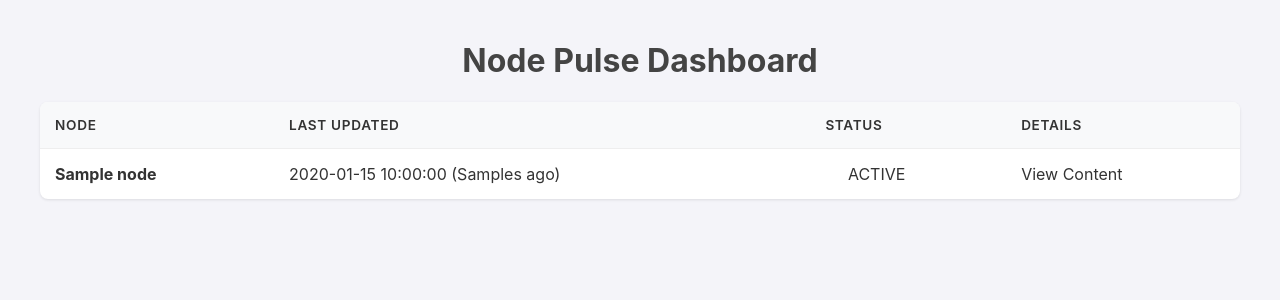
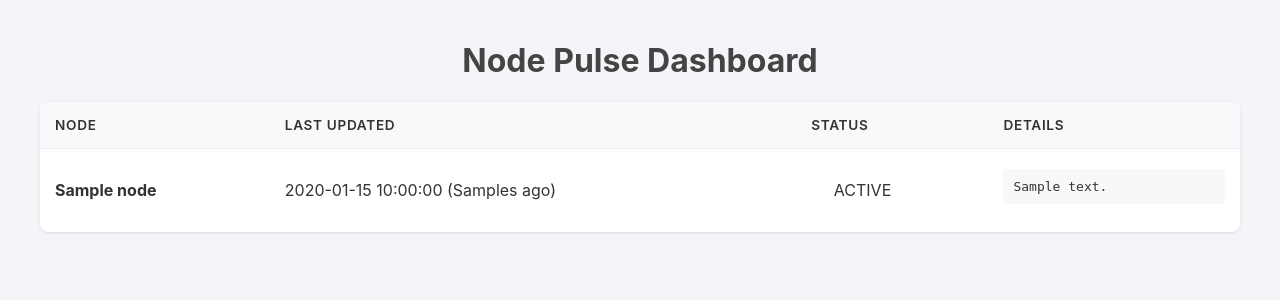
Before and after one commit to gustrd/node-pulse, a Flask app: template server/templates/dashboard.html in a window 1280 px wide. Shown: the top 300 px of the page. Run offline with Flask 3, Linux system fonts and the light colour scheme; the template is opened without the code that fills it: most values are stand-ins (such as "Sample title", 1, 10 or a date in 2020).

Commit message:
timezone and layout fixes

```diff
--- a/server/app.py
+++ b/server/app.py
@@ -8,7 +8,7 @@ app = Flask(__name__)
 
 # Helper to format time
 def format_time(timestamp):
-    return datetime.fromtimestamp(timestamp).strftime('%Y-%m-%d %H:%M:%S')
+    return datetime.fromtimestamp(timestamp).astimezone().strftime('%Y-%m-%d %H:%M:%S %z')
 
 def get_nodes():
     nodes = []
--- a/server/templates/dashboard.html
+++ b/server/templates/dashboard.html
@@ -52,10 +52,7 @@
                         {{ node.status_class|upper }}
                     </td>
                     <td>
-                        <details>
-                            <summary>View Content</summary>
-                            <pre>{{ node.content }}</pre>
-                        </details>
+                        <pre>{{ node.content }}</pre>
                     </td>
                 </tr>
                 {% endfor %}
```
